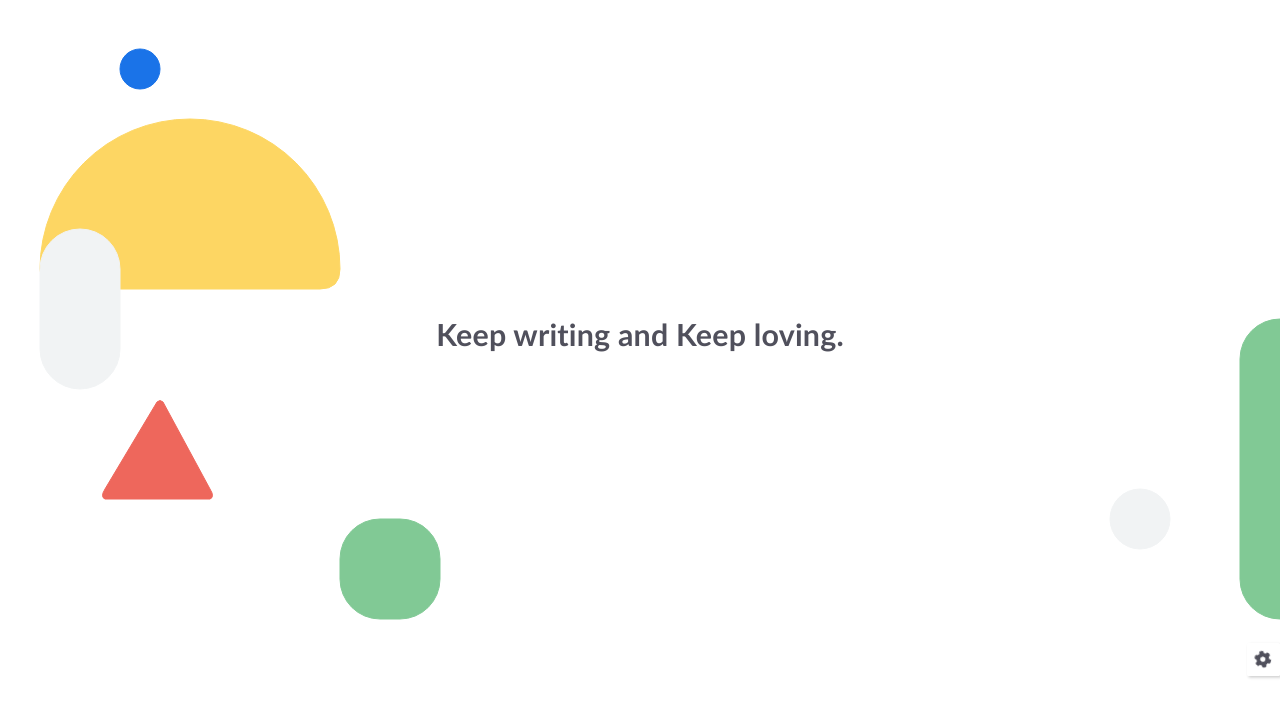
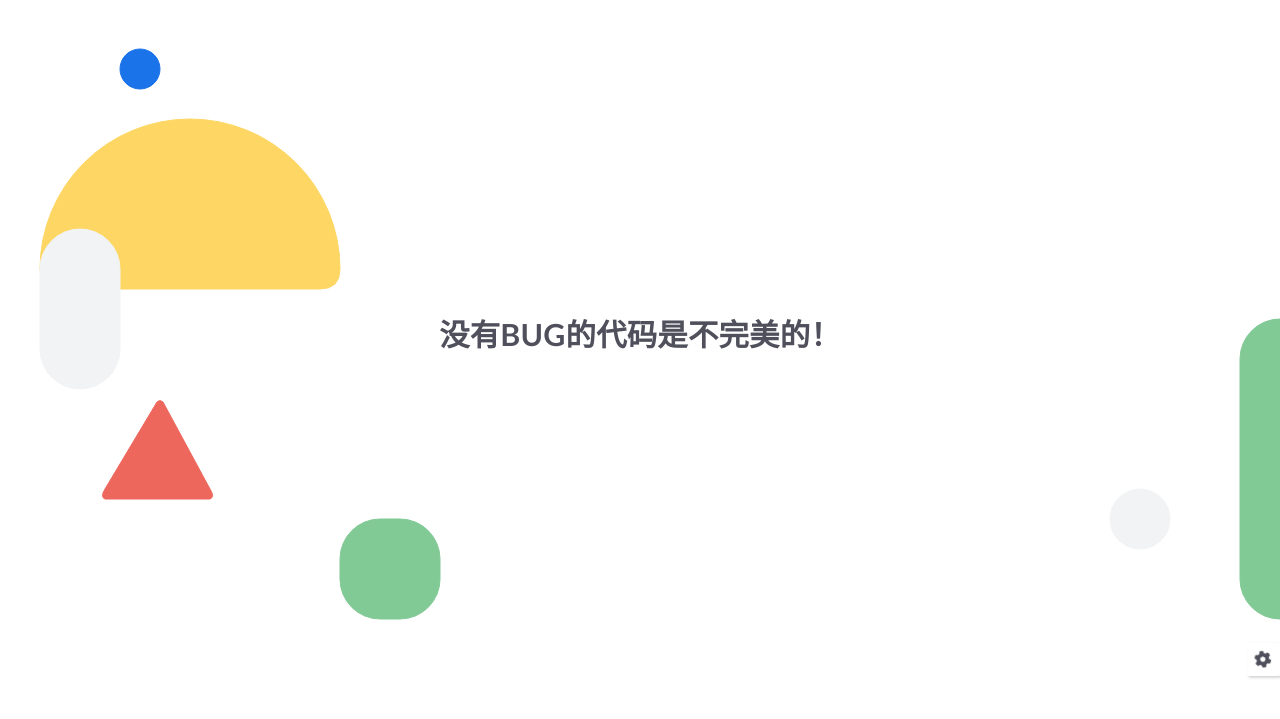
Before and after one commit to sodoya/sodoya.github.io, a plain HTML site: page index.html in a window 1280 px wide. Shown: the part 81-800 px from the top of the page. Drawn offline with Linux system fonts and the light colour scheme.

Commit message:
Site updated: 2023-05-17 13:23:31

```diff
--- a/index.html
+++ b/index.html
@@ -30,7 +30,7 @@
     <script id="hexo-configurations">
     let KEEP = window.KEEP || {}
     KEEP.hexo_config = {"hostname":"example.com","root":"/","language":["zh-CN","en","default"],"path":"search.xml"}
-    KEEP.theme_config = {"toc":{"enable":true,"number":true,"expand_all":true,"init_open":true},"style":{"primary_color":"#0066cc","logo":"/images/logo.svg","favicon":"/images/logo.svg","avatar":"/images/avatar.svg","font_size":null,"font_family":null,"hover":{"shadow":true,"scale":true},"first_screen":{"enable":true,"header_transparent":true,"background_img":"/images/bg.svg","description":"Keep writing and Keep loving.","font_color":null,"hitokoto":false},"scroll":{"progress_bar":true,"percent":false}},"local_search":{"enable":true,"preload":true},"code_copy":{},"code_block":{"tools":{"enable":true,"style":"mac"},"highlight_theme":"obsidian"},"side_tools":{},"pjax":{"enable":false},"lazyload":{"enable":true},"comment":{"enable":false,"use":"valine","valine":{"appid":null,"appkey":null,"server_urls":null,"placeholder":null},"gitalk":{"github_id":null,"github_admins":null,"repository":null,"client_id":null,"client_secret":null,"proxy":null},"twikoo":{"env_id":null,"region":null,"version":"1.6.8"},"waline":{"server_url":null,"reaction":false,"version":2}},"post":{"author_label":{"enable":true,"auto":true,"custom_label_list":["Trainee","Engineer","Architect"]},"word_count":{"enable":true,"wordcount":true,"min2read":false},"img_align":"left","copyright_info":false},"version":"3.6.1"}
+    KEEP.theme_config = {"toc":{"enable":true,"number":true,"expand_all":true,"init_open":true},"style":{"primary_color":"#0066cc","logo":"/images/logo.svg","favicon":"/images/logo.svg","avatar":"/images/avatar.svg","font_size":null,"font_family":null,"hover":{"shadow":true,"scale":true},"first_screen":{"enable":true,"header_transparent":true,"background_img":"/images/bg.svg","description":"没有BUG的代码是不完美的！","font_color":null,"hitokoto":false},"scroll":{"progress_bar":true,"percent":false}},"local_search":{"enable":true,"preload":true},"code_copy":{},"code_block":{"tools":{"enable":true,"style":"mac"},"highlight_theme":"obsidian"},"side_tools":{},"pjax":{"enable":false},"lazyload":{"enable":true},"comment":{"enable":false,"use":"valine","valine":{"appid":null,"appkey":null,"server_urls":null,"placeholder":null},"gitalk":{"github_id":null,"github_admins":null,"repository":null,"client_id":null,"client_secret":null,"proxy":null},"twikoo":{"env_id":null,"region":null,"version":"1.6.8"},"waline":{"server_url":null,"reaction":false,"version":2}},"post":{"author_label":{"enable":true,"auto":true,"custom_label_list":["Trainee","Engineer","Architect"]},"word_count":{"enable":true,"wordcount":true,"min2read":false},"img_align":"left","copyright_info":false},"version":"3.6.1"}
     KEEP.language_ago = {"second":"%s seconds ago","minute":"%s minutes ago","hour":"%s hours ago","day":"%s days ago","week":"%s weeks ago","month":"%s months ago","year":"%s years ago"}
     KEEP.language_code_block = {"copy":"Copy code","copied":"Copied","fold":"Fold code block","folded":"Folded"}
     KEEP.language_copy_copyright = {"copy":"Copy copyright info","copied":"Copied","title":"Original article title","author":"Original article author","link":"Original article link"}
@@ -58,7 +58,7 @@
 
             <div class="description hitokoto">
 
-                    <div class="desc-item">Keep writing and Keep loving.</div>
+                    <div class="desc-item">没有BUG的代码是不完美的！</div>
 
             </div>
 
```
Also changed, not shown: 2023/05/13/hello-world/index.html (+1 -1 lines), about/index-1.html (+1 -1 lines), about/index.html (+1 -1 lines), archives/2023/05/index.html (+1 -1 lines), archives/2023/index.html (+1 -1 lines), archives/index.html (+1 -1 lines), categories/index.html (+1 -1 lines), changelog/index.html (+1 -1 lines), tags/index.html (+1 -1 lines).
